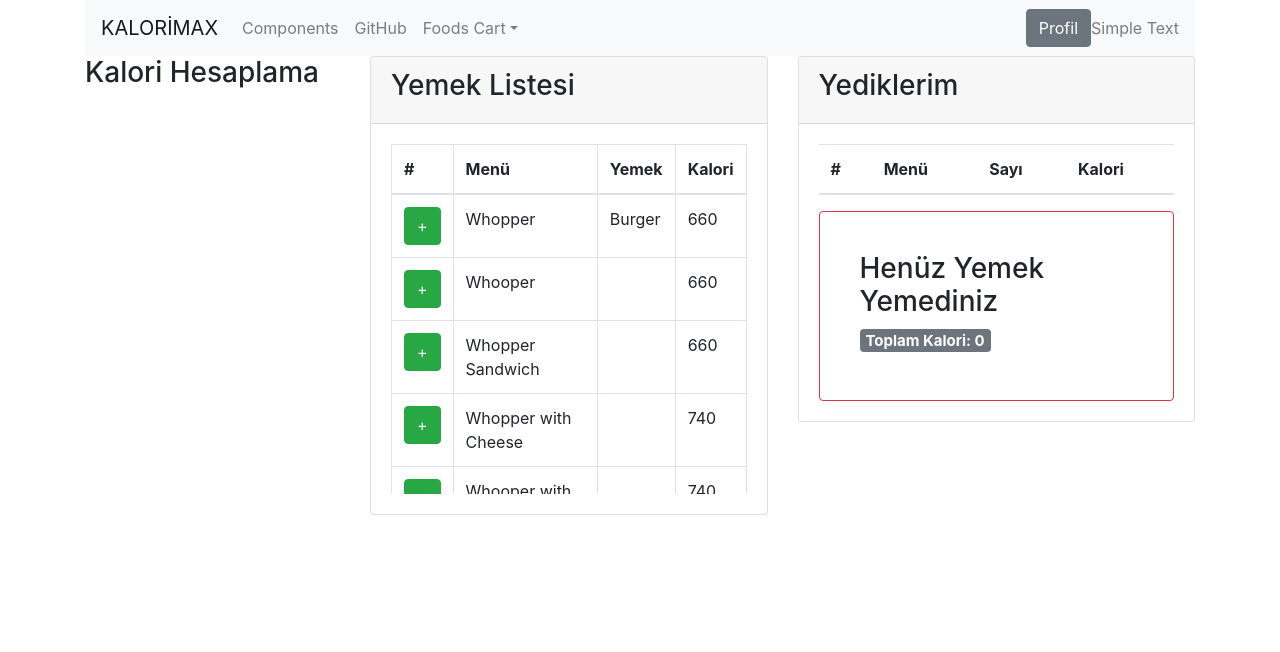
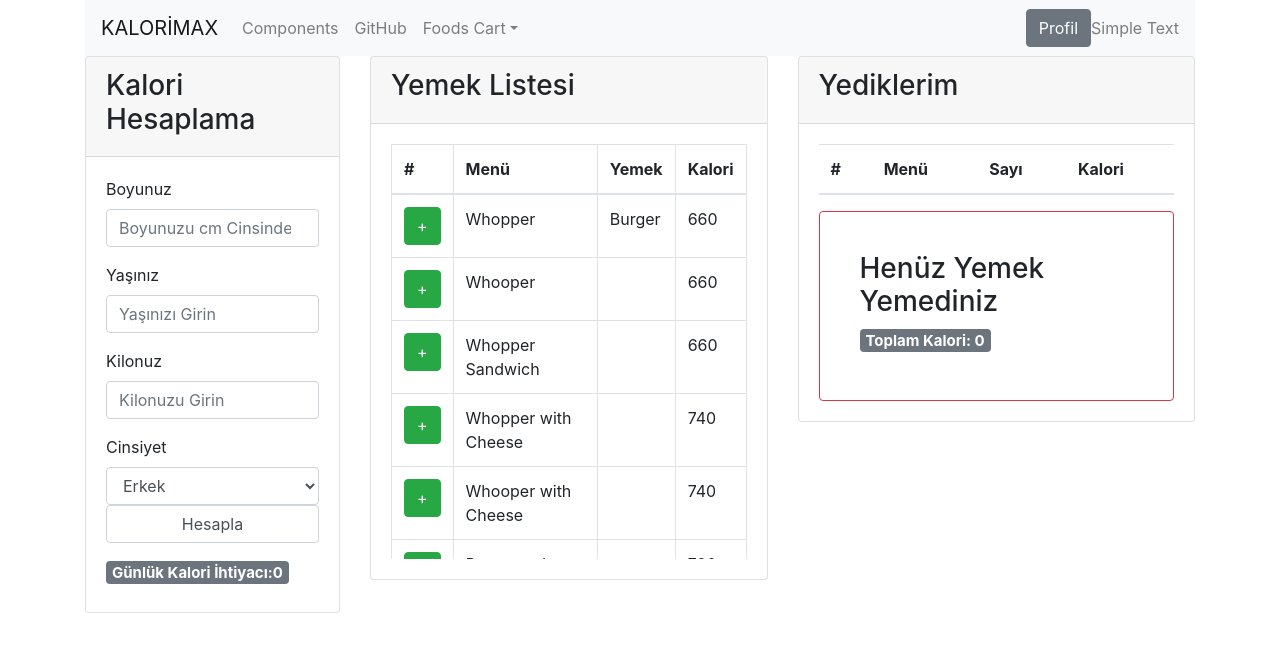
Before and after one commit to THE-REK/KaloriMax, a React (Create React App) app: page / in a window 1280 px wide. Shown: the top 652 px of the page. Built offline with nearby package versions, Linux system fonts and the light colour scheme.

Commit message:
Kalori hesaplama componenti eklendi, cart componentiyle bağlandı

```diff
--- a/src/components/calory/CaloryCalculate.js
+++ b/src/components/calory/CaloryCalculate.js
@@ -1,11 +1,87 @@
 import React, { Component } from 'react'
+import { FormGroup, Input, Label, Form, Card, CardHeader, CardBody, Badge} from 'reactstrap'
+import {connect} from "react-redux"
+import { bindActionCreators } from 'redux';
+import *as calorieActions from "../../redux/actions/calorieActions"
 
-export default class CaloryCalculate extends Component {
+
+class CaloryCalculate extends Component {
+    // handleSubmit=(event)=>{
+    //     event.preventDefault();
+    //     this.calculateCalorie();
+    // }
+
+    // calculateCalorie=()=>{
+    //     if(this.props.forms.gender==="Erkek"){
+    //         var top= 66+ 13.75*this.props.forms.kilo + 5*this.props.forms.boy - 6.8*this.props.forms.yas;
+    //         return top  ;
+
+    //     }else if(this.props.forms.gender==="Kadın"){
+    //         var top2= 66.5+ 13.75*this.props.forms.kilo + 5*this.props.forms.boy - 6.8*this.props.forms.yas;
+    //         return top2;
+    //     }
+    // }
+
+
+
     render() {
         return (
-            <div>
-                <h3>Kalori Hesaplama</h3>
+            <div style={{
+
+                overflowY: 'auto'
+              }}>
+                <Card>
+                    <CardHeader><h3>Kalori Hesaplama</h3></CardHeader>
+                    <CardBody>
+                    <Form onSubmit={(event)=>this.props.actions.handleSubmit(event)}>
+                    <FormGroup>
+                        <Label for="boy">Boyunuz</Label>
+                    <Input type="number" name="boy" id="boy" placeholder="Boyunuzu cm Cinsinden Girin" onChange={(event)=>this.props.actions.handleChange(event)}
+                    ></Input>
+                    </FormGroup>
+                    <FormGroup>
+                        <Label for="yas">Yaşınız</Label>
+                    <Input type="number" name="yas" id="yas" placeholder="Yaşınızı Girin" onChange={(event)=>this.props.actions.handleChange(event)}></Input>
+                    </FormGroup>
+                    <FormGroup>
+                        <Label for="kilo">Kilonuz</Label>
+                    <Input type="number" name="kilo" id="kilo" placeholder="Kilonuzu Girin" onChange={(event)=>this.props.actions.handleChange(event)}></Input>
+                    </FormGroup>
+                    <FormGroup>
+                        <Label for="gender">Cinsiyet</Label>
+                    <Input type="select" name="gender" id="gender" onChange={(event)=>this.props.actions.handleChange(event)} >
+                        <option>Erkek</option>
+                        <option>Kadın</option>
+                    </Input>
+                    <Input type="submit" onSubmit={(event)=>this.props.actions.handleSubmit(event)} value="Hesapla"></Input>
+                    </FormGroup>
+                  <h5><Badge>Günlük Kalori İhtiyacı:{this.props.forms.gkm}</Badge>  </h5>
+                </Form>
+
+
+
+                    </CardBody>
+                </Card>
+
+
             </div>
         )
     }
 }
+function mapDispatchToProps(dispatch){
+    return{
+        actions:{
+            handleChange: bindActionCreators(calorieActions.handleChange, dispatch),
+            handleSubmit: bindActionCreators(calorieActions.handleSubmit, dispatch)
+        }
+    }
+}
+
+function mapStateToProps(state){
+    return {
+
+        forms:state.calorieReducer
+    }
+}
+
+export default connect(mapStateToProps,mapDispatchToProps)(CaloryCalculate);
--- a/src/components/cart/CartList.js
+++ b/src/components/cart/CartList.js
@@ -13,7 +13,7 @@ class CartList extends Component {
                 <CardHeader><h3>Yediklerim</h3></CardHeader>
                 <CardBody>
                 <div style={{
-            maxHeight: '350px',
+            maxHeight: '415px',
             overflowY: 'auto'
           }}>
 
@@ -28,7 +28,7 @@ class CartList extends Component {
       </thead>
       <tbody>
           {this.props.cart.map(cartItem=>(
-              <tr key={cartItem.id}>
+              <tr key={cartItem.food.id}>
           <th scope="row"><Button color="danger" onClick={()=>this.props.actions.removeFromCart(cartItem.food)}>X</Button></th>
           <td>{cartItem.food.foodName}</td>
           <td>{cartItem.quantity}</td>
@@ -46,9 +46,11 @@ class CartList extends Component {
     </Table>
     {this.props.cart.length!==0 ? (
               <div>
-            <h3><Badge>
-                 Toplam Kalori: {this.props.cart.reduce((a,c)=> a + c.food.calories*c.quantity, 0 )}
-                 </Badge>
+            <h3>{this.props.forms.gkm<this.props.cart.reduce((a,c)=> a + c.food.calories*c.quantity, 0 )?
+            (<div><Badge color="danger">Toplam Kalori:{this.props.cart.reduce((a,c)=> a + c.food.calories*c.quantity, 0 )}</Badge></div>):(
+                <div><Badge color="success">Toplam Kalori:{this.props.cart.reduce((a,c)=> a + c.food.calories*c.quantity, 0 )}</Badge></div>
+            )
+             }
                 </h3>
           </div>
           ):(<div>
@@ -84,7 +86,8 @@ function mapDispatchToProps(dispatch){
 function mapStateToProps(state){
     return {
         foods:state.changeFoodReducer,
-        cart: state.cartReducer
+        cart: state.cartReducer,
+        forms: state.calorieReducer
     }
 }
 
--- a/src/components/foods/FoodsList.js
+++ b/src/components/foods/FoodsList.js
@@ -15,7 +15,7 @@ class FoodsList extends Component {
                     <CardHeader><h3>Yemek Listesi</h3></CardHeader>
                     <CardBody>
                     <div style={{
-                maxHeight: '350px',
+                maxHeight: '415px',
                 overflowY: 'auto'
               }}>
 
--- a/src/components/navi/Navi.js
+++ b/src/components/navi/Navi.js
@@ -27,7 +27,7 @@ export default class Navi extends Component {
                 <NavLink href="/components/">Components</NavLink>
               </NavItem>
               <NavItem>
-                <NavLink href="https://github.com/TE-REK/KaloriMax">
+                <NavLink href="https://github.com/THE-REK/KaloriMax">
                   GitHub
                 </NavLink>
               </NavItem>
--- a/src/redux/actions/actionTypes.js
+++ b/src/redux/actions/actionTypes.js
@@ -3,3 +3,6 @@ export const GET_FOODS_SUCCESS="GET_FOODS_SUCCESS"
 
 export const ADD_TO_CART="ADD_TO_CART"
 export const REMOVE_FROM_CART="REMOVE_FROM_CART"
+
+export const HANDLE_CHANGE="HANDLE_CHANGE"
+export const HANDLE_SUBMİT="HANDLE_SUBMİT"
--- /dev/null
+++ b/src/redux/actions/calorieActions.js
@@ -0,0 +1,16 @@
+import *as actionTypes from "./actionTypes"
+
+export function handleChange(event){
+   return {
+       type: actionTypes.HANDLE_CHANGE,
+       payload: event
+   }
+
+}
+export function handleSubmit(event){
+    return {
+        type: actionTypes.HANDLE_SUBMİT,
+        payload: event
+    }
+
+ }
--- /dev/null
+++ b/src/redux/reducers/calorieReducer.js
@@ -0,0 +1,30 @@
+import *as actionTypes from "../actions/actionTypes"
+
+import initialState from "./initialState"
+
+export default function calorieReducer(state=initialState.forms,action){
+    switch (action.type) {
+        case actionTypes.HANDLE_CHANGE:
+            let name= action.payload.target.name;
+            let value = action.payload.target.value;
+            const newstate= Object.assign({...state},{[name]:value})
+            return newstate
+        case actionTypes.HANDLE_SUBMİT:
+            action.payload.preventDefault();
+
+             if(state.gender==="Erkek"){
+                 var top= 66+ 13.75*state.kilo + 5*state.boy - 6.8*state.yas;
+                 const newstate2= Object.assign({...state},{gkm:top})
+                return newstate2;
+             }else{
+                var top2= 66.5+ 13.75*state.kilo + 5*state.boy - 6.8*state.yas;
+                const newstate3= Object.assign({...state},{gkm:top2})
+                return newstate3;
+
+             }
+
+        default:
+           return state;
+
+    }
+}
--- a/src/redux/reducers/index.js
+++ b/src/redux/reducers/index.js
@@ -1,9 +1,10 @@
 import {combineReducers} from "redux"
 import changeFoodReducer from "./changeFoodReducer"
 import cartReducer from "./cartReducer"
-
+import calorieReducer from "./calorieReducer"
 const rootReducer= combineReducers({
     changeFoodReducer,
-    cartReducer
+    cartReducer,
+    calorieReducer
 })
 export default rootReducer;
--- a/src/redux/reducers/initialState.js
+++ b/src/redux/reducers/initialState.js
@@ -20,5 +20,6 @@ export default {
     {"id":17 ,"foodName":"Rodeo King", "calories":1250}
 
         ],
-        cart: []
+        cart: [],
+        forms:{boy:0 , kilo:0 , yas:0 , gender:"", gkm:0}
 }
```
Also changed, not shown: 1 other file (tests, documents, lock files or other folders).
